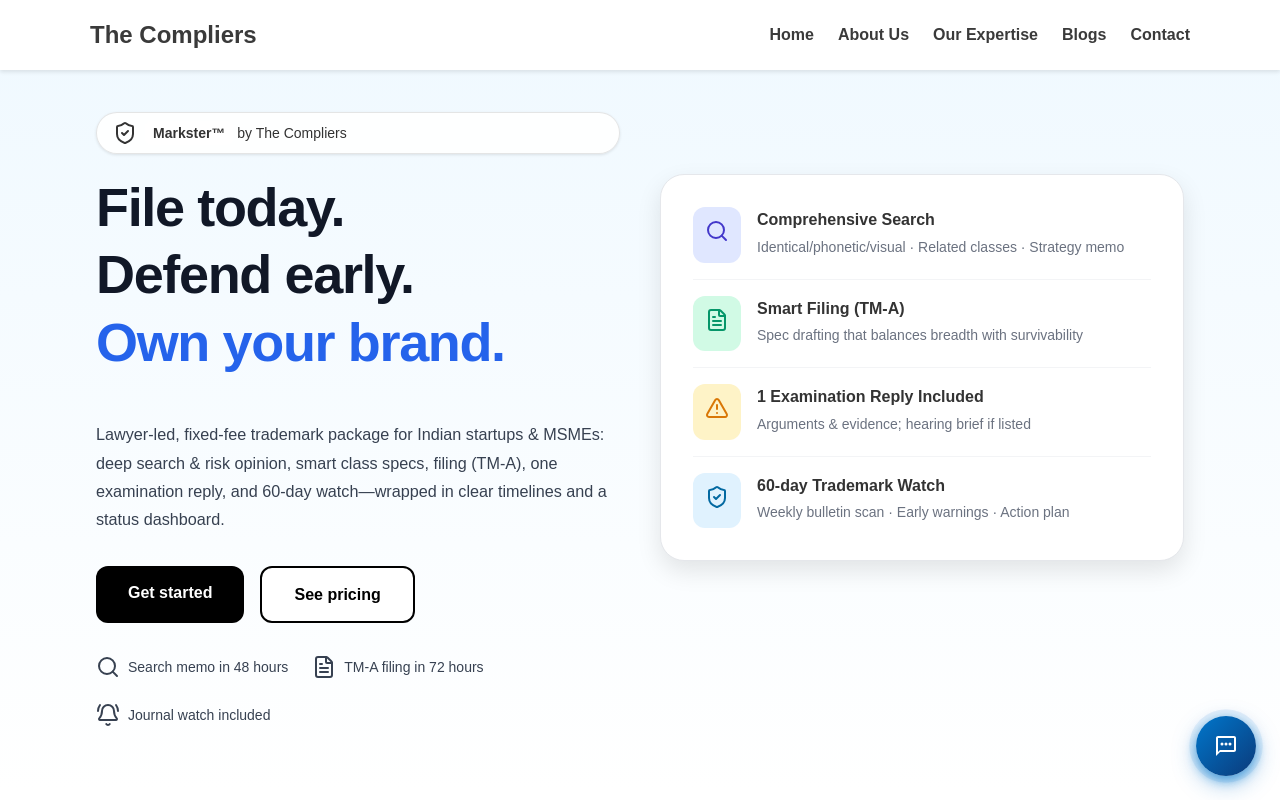
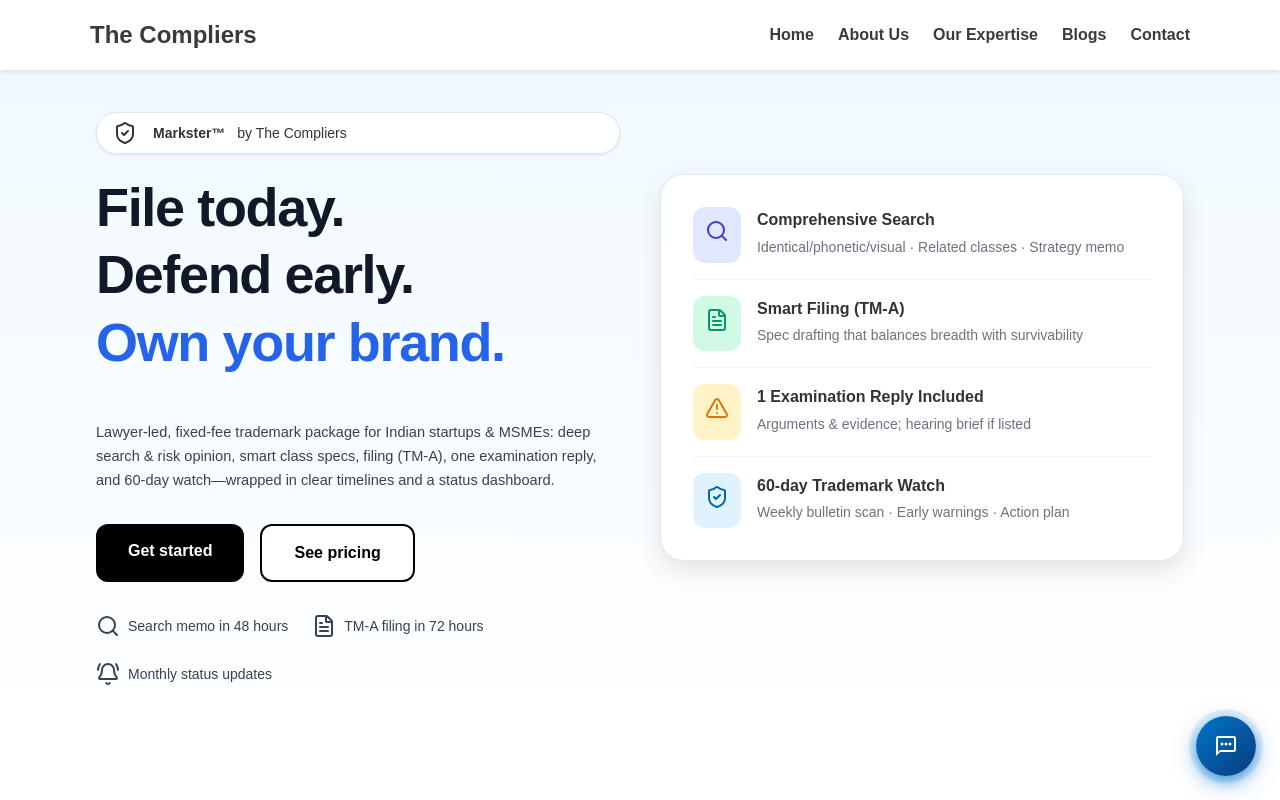
Before and after one commit to unforgettablekartik/compliers, a Next.js app: page /markster in a window 1280 px wide. Shown: the top 800 px of the page. Built offline with nearby package versions, Linux system fonts and the light colour scheme.

Commit message:
Reduce description font size, adjust card alignment, and update benefit text
Co-authored-by: unforgettablekartik <227126167+unforgettablekartik@users.noreply.github.com>

```diff
--- a/app/markster/page.tsx
+++ b/app/markster/page.tsx
@@ -88,7 +88,7 @@ export default function MarksterLanding() {
                 </div>
                 <div className="markster-benefit-item">
                   <BellRing className="h-4 w-4" aria-hidden />
-                  <span>Journal watch included</span>
+                  <span>Monthly status updates</span>
                 </div>
               </div>
             </motion.div>
--- a/styles/globals.css
+++ b/styles/globals.css
@@ -911,9 +911,10 @@ section h2 {
 
 @media (min-width: 768px) {
   .markster-hero-right {
-    /* Offset to align top of card with "File today" heading */
-    /* Skip: brand chip (approx 2.375rem total with margin) */
+    /* Align card to match button bottom edge */
+    /* Adjusted to align top with title and bottom with buttons */
     margin-top: 3.875rem;
+    margin-bottom: 3rem;  /* Space to align with button area */
   }
 }
 
@@ -970,14 +971,15 @@ section h2 {
 
 .markster-hero-description {
   margin-top: 1.5rem;
-  font-size: 0.9rem;  /* Reduced by 10% from 1rem */
-  line-height: 1.75;
+  font-size: 0.81rem;  /* Reduced by 10% from 0.9rem (total 19% reduction from 1rem) */
+  line-height: 1.6;  /* Tighter line height to fit in 3 lines */
   color: #374151;
 }
 
 @media (min-width: 768px) {
   .markster-hero-description {
-    font-size: 1.0125rem;  /* Reduced by 10% from 1.125rem */
+    font-size: 0.91125rem;  /* Reduced by 10% from 1.0125rem */
+    line-height: 1.65;
   }
 }
 
```
